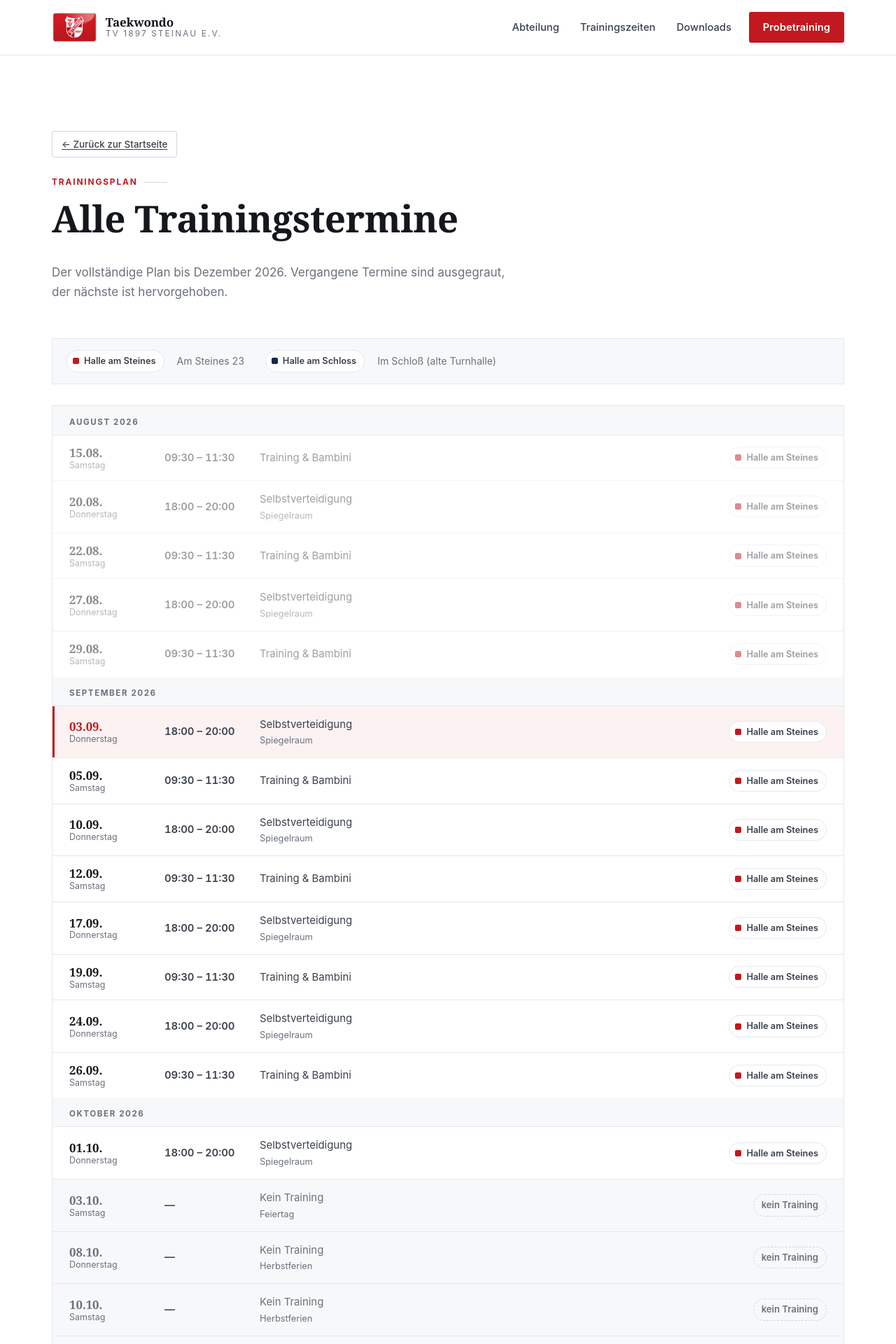
After one commit to JustusRoe/Taekwondo-, a PHP site: page /termine.html in a window 1280 px wide. The commit adds this page. Shown: the top 1920 px of the page at 70% size. Run offline with PHP 8.4, Linux system fonts and the light colour scheme.

Commit message:
Trainingsplan verschlankt: Startseite zeigt nur diese Woche
Die Startseite listete alle 37 Termine bis Dezember. Jetzt zeigt sie
nur die laufende Woche; alles Weitere liegt auf einer eigenen Seite.

- index.html: kompakter Kalender "Diese Woche". main.js baut daraus
  die Termine der aktuellen Woche aus trainingstermine.js. Ist die
  Woche vorbei, springt die Überschrift auf "Nächstes Training" und
  zeigt den nächsten Trainingstag. Ohne JavaScript bleibt ein Hinweis
  mit Link zum vollständigen Plan.
- termine.html (neu): eigenständige Seite mit dem kompletten Plan bis
  Dezember, statisch (funktioniert ohne JavaScript), Vergangenes
  ausgegraut, der nächste Termin hervorgehoben. Verlinkt über den
  Button "Alle Termine ansehen".
- main.js kennt jetzt zwei Kalendermodi (data-modus "woche"/"voll").
- Zurück-Link auf termine.html als tool-btn, damit das Tippziel auf
  Touch-Geräten 44 px hat (.crumb wird dort mangels mitglieder.css
  nicht gestylt).

Der Terminplan-Generator (scratchpad) erzeugt beide Fassungen aus
derselben Quelle, damit die Daten an einer Stelle bleiben.

Geprüft: Wochenansicht mit simulierten Daten (laufende Woche, Woche
vorbei, Ferienwoche), Vollseite mit 37 Terminen, kein Überlauf auf
zehn Breiten und sechs Gerätegrößen inkl. termine.html, keine zu
kleinen Tippziele, 30 von 30 Serverprüfungen bestanden.

Co-Authored-By: Claude Opus 4.8 <noreply@anthropic.com>
Claude-Session: https://claude.ai/code/session_01J4GBteVNwyNCbLw6QGuWTM

```diff
--- a/assets/css/style.css
+++ b/assets/css/style.css
@@ -711,6 +711,7 @@ p { margin: 0 0 1.1em; }
 .kalender.zeigt-alle .kal-eintrag.ist-vergangen { display: grid; opacity: .5; }
 .kalender.zeigt-alle .kal-monat.ist-vergangen { display: list-item; opacity: .6; }
 
+.kal-zurueck { display: inline-flex; margin-bottom: 26px; }
 .kal-fuss {
   margin: 0;
   padding: 16px 24px;
--- a/assets/js/main.js
+++ b/assets/js/main.js
@@ -218,62 +218,109 @@
   }
 
   /* ---------- Terminkalender ---------- */
-  /* Vergangene Termine werden ausgeblendet, der nächste hervorgehoben.
-     Ohne JavaScript bleibt schlicht die vollständige Liste stehen. */
   var kalender = document.getElementById('kalender');
   if (kalender) {
-    var eintraege = Array.prototype.slice.call(
-      kalender.querySelectorAll('.kal-eintrag[data-datum]')
-    );
     var heute = new Date();
     heute.setHours(0, 0, 0, 0);
+    var modus = kalender.dataset.modus || 'voll';
 
-    var vergangene = 0;
+    function alsDatum(iso) {
+      var t = iso.split('-');
+      return new Date(+t[0], t[1] - 1, +t[2]);
+    }
+
+    if (modus === 'voll') {
+      /* Vollständige Terminseite: vergangene Termine ausgrauen, den nächsten
+         hervorheben, sonst alles zeigen. Ohne JavaScript bleibt die Liste
+         vollständig stehen. */
+      kalender.classList.add('zeigt-alle');
       var naechsterGesetzt = false;
-
-    eintraege.forEach(function (li) {
-      var teile = li.dataset.datum.split('-');
-      var tag = new Date(+teile[0], teile[1] - 1, +teile[2]);
-
-      if (tag < heute) {
+      Array.prototype.slice.call(kalender.querySelectorAll('.kal-eintrag[data-datum]'))
+        .forEach(function (li) {
+          if (alsDatum(li.dataset.datum) < heute) {
             li.classList.add('ist-vergangen');
-        vergangene++;
           } else if (!naechsterGesetzt && !li.classList.contains('ist-frei')) {
             li.classList.add('ist-naechster');
             naechsterGesetzt = true;
           }
         });
 
-    /* Zunächst nur die nächsten acht Termine zeigen – der Rest auf Klick */
-    var kommende = eintraege.filter(function (li) {
-      return !li.classList.contains('ist-vergangen');
+    } else {
+      /* Startseite: nur die laufende Woche aus trainingstermine.js aufbauen.
+         Ist die Woche schon vorbei, wird das nächste Training gezeigt. */
+      var liste = document.getElementById('kalListe');
+      var titel = document.getElementById('kalTitel');
+      var fuss  = document.getElementById('kalFuss');
+      var termine = window.TRAININGSTERMINE || [];
+      var orte = window.TRAININGSORTE || {};
+
+      /* Montag der aktuellen Woche (Woche beginnt Montag) */
+      var montag = new Date(heute);
+      montag.setDate(montag.getDate() - ((montag.getDay() + 6) % 7));
+      var naechsterMontag = new Date(montag);
+      naechsterMontag.setDate(naechsterMontag.getDate() + 7);
+
+      var mitDatum = termine.map(function (t) {
+        return { t: t, d: alsDatum(t.datum) };
       });
-    kommende.slice(8).forEach(function (li) { li.classList.add('ist-spaeter'); });
+      var dieseWoche = mitDatum.filter(function (x) {
+        return x.d >= montag && x.d < naechsterMontag;
+      });
+      var offenInWoche = dieseWoche.filter(function (x) { return x.d >= heute; });
 
-    /* Monatsüberschriften ohne sichtbare Termine ausblenden */
-    Array.prototype.slice.call(kalender.querySelectorAll('.kal-monat'))
-      .forEach(function (monat) {
-        var sichtbar = false;
-        var el = monat.nextElementSibling;
-        while (el && !el.classList.contains('kal-monat')) {
-          if (!el.classList.contains('ist-vergangen') &&
-              !el.classList.contains('ist-spaeter')) { sichtbar = true; break; }
-          el = el.nextElementSibling;
+      var zeigen, alsWoche;
+      if (offenInWoche.length) {
+        zeigen = dieseWoche;              // ganze Woche, Vergangenes ausgegraut
+        alsWoche = true;
+      } else {
+        /* Nächsten Trainingstag suchen und dessen Einheiten zeigen */
+        var kommend = mitDatum.filter(function (x) { return x.d >= heute; });
+        if (kommend.length) {
+          var erstesDatum = kommend[0].t.datum;
+          zeigen = kommend.filter(function (x) { return x.t.datum === erstesDatum; });
+        } else {
+          zeigen = [];
         }
-        if (!sichtbar) monat.classList.add('ist-vergangen');
+        alsWoche = false;
+      }
+
+      function eintragEl(t) {
+        var teil = t.datum.split('-');
+        var frei = t.ort === 'frei';
+        var li = document.createElement('li');
+        li.className = 'kal-eintrag' + (frei ? ' ist-frei' : '');
+        li.dataset.datum = t.datum;
+        var name = (orte[t.ort] && orte[t.ort].name) || '';
+        var hinweis = t.hinweis ? ' <span class="kal-hinweis">' + t.hinweis + '</span>' : '';
+        var ort = frei
+          ? '<span class="kal-frei">kein Training</span>'
+          : '<span class="halle ort-' + t.ort + '">' + name + '</span>';
+        li.innerHTML =
+          '<span class="kal-datum"><strong>' + teil[2] + '.' + teil[1] + '.</strong>' +
+            '<span>' + t.tag + '</span></span>' +
+          '<span class="kal-zeit">' + t.zeit + '</span>' +
+          '<span class="kal-gruppe">' + t.gruppe + hinweis + '</span>' +
+          ort;
+        return li;
+      }
+
+      if (liste && zeigen.length) {
+        kalender.classList.add('zeigt-alle');   // Vergangenes ausgegraut statt versteckt
+        var naechsterOk = false;
+        zeigen.forEach(function (x) {
+          var li = eintragEl(x.t);
+          if (x.d < heute) {
+            li.classList.add('ist-vergangen');
+          } else if (!naechsterOk && x.t.ort !== 'frei') {
+            li.classList.add('ist-naechster');
+            naechsterOk = true;
+          }
+          liste.appendChild(li);
         });
-
-    var versteckt = vergangene + Math.max(0, kommende.length - 8);
-    var schalter = document.getElementById('kalAlle');
-    if (schalter && versteckt > 0) {
-      schalter.hidden = false;
-      schalter.textContent = 'Alle ' + eintraege.length + ' Termine anzeigen';
-      schalter.addEventListener('click', function () {
-        var offen = kalender.classList.toggle('zeigt-alle');
-        schalter.textContent = offen
-          ? 'Nur die nächsten Termine anzeigen'
-          : 'Alle ' + eintraege.length + ' Termine anzeigen';
-      });
+        if (titel && !alsWoche) titel.textContent = 'Nächstes Training';
+        if (fuss) fuss.hidden = true;
+      }
+      /* Ohne Termine bleibt der Hinweis in #kalFuss samt Link stehen. */
     }
   }
 
--- /dev/null
+++ b/termine.html
@@ -0,0 +1,335 @@
+<!DOCTYPE html>
+<html lang="de">
+<head>
+<meta charset="utf-8">
+<meta name="viewport" content="width=device-width, initial-scale=1">
+<meta name="robots" content="noindex, nofollow">
+<title>Alle Trainingstermine – Taekwondo im TV 1897 Steinau e.V.</title>
+<meta name="description" content="Vollständiger Trainingsplan der Taekwondo-Abteilung des TV 1897 Steinau e.V. bis Dezember 2026.">
+<link rel="stylesheet" href="assets/css/style.css">
+<link rel="icon" href="assets/img/favicon.svg" type="image/svg+xml">
+</head>
+<body>
+
+<a class="skip-link" href="#main">Zum Inhalt springen</a>
+
+<header class="site-header" id="top">
+  <div class="container header-inner">
+    <a class="brand" href="index.html" aria-label="Startseite Taekwondo im TV 1897 Steinau">
+      <img class="brand-logo" src="assets/img/tv-steinau-logo.png" alt="Wappen des TV 1897 Steinau" width="440" height="299">
+      <span class="brand-text">
+        <strong>Taekwondo</strong>
+        <span>TV 1897 Steinau e.V.</span>
+      </span>
+    </a>
+
+    <nav class="site-nav" aria-label="Hauptnavigation">
+      <ul>
+        <li><a href="index.html#abteilung">Abteilung</a></li>
+        <li><a href="index.html#trainingszeiten">Trainingszeiten</a></li>
+        <li><a href="index.html#downloads">Downloads</a></li>
+        <li><a href="index.html#kontakt" class="nav-cta">Probetraining</a></li>
+      </ul>
+    </nav>
+  </div>
+</header>
+
+<main id="main" class="section">
+  <div class="container">
+    <a class="tool-btn kal-zurueck" href="index.html#trainingszeiten">← Zurück zur Startseite</a>
+
+    <header class="section-head">
+      <p class="eyebrow">Trainingsplan</p>
+      <h1>Alle Trainingstermine</h1>
+      <p class="section-intro">
+        Der vollständige Plan bis Dezember 2026. Vergangene Termine sind ausgegraut,
+        der nächste ist hervorgehoben.
+      </p>
+    </header>
+
+    <div class="plan-legende">
+      <span class="halle ort-steines">Halle am Steines</span>
+      <span>Am Steines 23</span>
+      <span class="halle ort-schloss">Halle am Schloss</span>
+      <span>Im Schloß (alte Turnhalle)</span>
+    </div>
+
+    <div class="kalender" id="kalender" data-modus="voll">
+      <ol class="kal-liste" id="kalListe">
+        <li class="kal-monat"><span>August 2026</span></li>
+        <li class="kal-eintrag" data-datum="2026-08-15">
+          <span class="kal-datum"><strong>15.08.</strong><span>Samstag</span></span>
+          <span class="kal-zeit">09:30 – 11:30</span>
+          <span class="kal-gruppe">Training & Bambini</span>
+          <span class="halle ort-steines">Halle am Steines</span>
+        </li>
+        <li class="kal-eintrag" data-datum="2026-08-20">
+          <span class="kal-datum"><strong>20.08.</strong><span>Donnerstag</span></span>
+          <span class="kal-zeit">18:00 – 20:00</span>
+          <span class="kal-gruppe">Selbstverteidigung
+            <span class="kal-hinweis">Spiegelraum</span></span>
+          <span class="halle ort-steines">Halle am Steines</span>
+        </li>
+        <li class="kal-eintrag" data-datum="2026-08-22">
+          <span class="kal-datum"><strong>22.08.</strong><span>Samstag</span></span>
+          <span class="kal-zeit">09:30 – 11:30</span>
+          <span class="kal-gruppe">Training & Bambini</span>
+          <span class="halle ort-steines">Halle am Steines</span>
+        </li>
+        <li class="kal-eintrag" data-datum="2026-08-27">
+          <span class="kal-datum"><strong>27.08.</strong><span>Donnerstag</span></span>
+          <span class="kal-zeit">18:00 – 20:00</span>
+          <span class="kal-gruppe">Selbstverteidigung
+            <span class="kal-hinweis">Spiegelraum</span></span>
+          <span class="halle ort-steines">Halle am Steines</span>
+        </li>
+        <li class="kal-eintrag" data-datum="2026-08-29">
+          <span class="kal-datum"><strong>29.08.</strong><span>Samstag</span></span>
+          <span class="kal-zeit">09:30 – 11:30</span>
+          <span class="kal-gruppe">Training & Bambini</span>
+          <span class="halle ort-steines">Halle am Steines</span>
+        </li>
+        <li class="kal-monat"><span>September 2026</span></li>
+        <li class="kal-eintrag" data-datum="2026-09-03">
+          <span class="kal-datum"><strong>03.09.</strong><span>Donnerstag</span></span>
+          <span class="kal-zeit">18:00 – 20:00</span>
+          <span class="kal-gruppe">Selbstverteidigung
+            <span class="kal-hinweis">Spiegelraum</span></span>
+          <span class="halle ort-steines">Halle am Steines</span>
+        </li>
+        <li class="kal-eintrag" data-datum="2026-09-05">
+          <span class="kal-datum"><strong>05.09.</strong><span>Samstag</span></span>
+          <span class="kal-zeit">09:30 – 11:30</span>
+          <span class="kal-gruppe">Training & Bambini</span>
+          <span class="halle ort-steines">Halle am Steines</span>
+        </li>
+        <li class="kal-eintrag" data-datum="2026-09-10">
+          <span class="kal-datum"><strong>10.09.</strong><span>Donnerstag</span></span>
+          <span class="kal-zeit">18:00 – 20:00</span>
+          <span class="kal-gruppe">Selbstverteidigung
+            <span class="kal-hinweis">Spiegelraum</span></span>
+          <span class="halle ort-steines">Halle am Steines</span>
+        </li>
+        <li class="kal-eintrag" data-datum="2026-09-12">
+          <span class="kal-datum"><strong>12.09.</strong><span>Samstag</span></span>
+          <span class="kal-zeit">09:30 – 11:30</span>
+          <span class="kal-gruppe">Training & Bambini</span>
+          <span class="halle ort-steines">Halle am Steines</span>
+        </li>
+        <li class="kal-eintrag" data-datum="2026-09-17">
+          <span class="kal-datum"><strong>17.09.</strong><span>Donnerstag</span></span>
+          <span class="kal-zeit">18:00 – 20:00</span>
+          <span class="kal-gruppe">Selbstverteidigung
+            <span class="kal-hinweis">Spiegelraum</span></span>
+          <span class="halle ort-steines">Halle am Steines</span>
+        </li>
+        <li class="kal-eintrag" data-datum="2026-09-19">
+          <span class="kal-datum"><strong>19.09.</strong><span>Samstag</span></span>
+          <span class="kal-zeit">09:30 – 11:30</span>
+          <span class="kal-gruppe">Training & Bambini</span>
+          <span class="halle ort-steines">Halle am Steines</span>
+        </li>
+        <li class="kal-eintrag" data-datum="2026-09-24">
+          <span class="kal-datum"><strong>24.09.</strong><span>Donnerstag</span></span>
+          <span class="kal-zeit">18:00 – 20:00</span>
+          <span class="kal-gruppe">Selbstverteidigung
+            <span class="kal-hinweis">Spiegelraum</span></span>
+          <span class="halle ort-steines">Halle am Steines</span>
+        </li>
+        <li class="kal-eintrag" data-datum="2026-09-26">
+          <span class="kal-datum"><strong>26.09.</strong><span>Samstag</span></span>
+          <span class="kal-zeit">09:30 – 11:30</span>
+          <span class="kal-gruppe">Training & Bambini</span>
+          <span class="halle ort-steines">Halle am Steines</span>
+        </li>
+        <li class="kal-monat"><span>Oktober 2026</span></li>
+        <li class="kal-eintrag" data-datum="2026-10-01">
+          <span class="kal-datum"><strong>01.10.</strong><span>Donnerstag</span></span>
+          <span class="kal-zeit">18:00 – 20:00</span>
+          <span class="kal-gruppe">Selbstverteidigung
+            <span class="kal-hinweis">Spiegelraum</span></span>
+          <span class="halle ort-steines">Halle am Steines</span>
+        </li>
+        <li class="kal-eintrag ist-frei" data-datum="2026-10-03">
+          <span class="kal-datum"><strong>03.10.</strong><span>Samstag</span></span>
+          <span class="kal-zeit">—</span>
+          <span class="kal-gruppe">Kein Training
+            <span class="kal-hinweis">Feiertag</span></span>
+          <span class="kal-frei">kein Training</span>
+        </li>
+        <li class="kal-eintrag ist-frei" data-datum="2026-10-08">
+          <span class="kal-datum"><strong>08.10.</strong><span>Donnerstag</span></span>
+          <span class="kal-zeit">—</span>
+          <span class="kal-gruppe">Kein Training
+            <span class="kal-hinweis">Herbstferien</span></span>
+          <span class="kal-frei">kein Training</span>
+        </li>
+        <li class="kal-eintrag ist-frei" data-datum="2026-10-10">
+          <span class="kal-datum"><strong>10.10.</strong><span>Samstag</span></span>
+          <span class="kal-zeit">—</span>
+          <span class="kal-gruppe">Kein Training
+            <span class="kal-hinweis">Herbstferien</span></span>
+          <span class="kal-frei">kein Training</span>
+        </li>
+        <li class="kal-eintrag ist-frei" data-datum="2026-10-15">
+          <span class="kal-datum"><strong>15.10.</strong><span>Donnerstag</span></span>
+          <span class="kal-zeit">—</span>
+          <span class="kal-gruppe">Kein Training
+            <span class="kal-hinweis">Herbstferien</span></span>
+          <span class="kal-frei">kein Training</span>
+        </li>
+        <li class="kal-eintrag ist-frei" data-datum="2026-10-17">
+          <span class="kal-datum"><strong>17.10.</strong><span>Samstag</span></span>
+          <span class="kal-zeit">—</span>
+          <span class="kal-gruppe">Kein Training
+            <span class="kal-hinweis">Herbstferien</span></span>
+          <span class="kal-frei">kein Training</span>
+        </li>
+        <li class="kal-eintrag" data-datum="2026-10-22">
+          <span class="kal-datum"><strong>22.10.</strong><span>Donnerstag</span></span>
+          <span class="kal-zeit">18:00 – 20:00</span>
+          <span class="kal-gruppe">Selbstverteidigung
+            <span class="kal-hinweis">Spiegelraum</span></span>
+          <span class="halle ort-steines">Halle am Steines</span>
+        </li>
+        <li class="kal-eintrag" data-datum="2026-10-24">
+          <span class="kal-datum"><strong>24.10.</strong><span>Samstag</span></span>
+          <span class="kal-zeit">09:30 – 11:30</span>
+          <span class="kal-gruppe">Training & Bambini</span>
+          <span class="halle ort-steines">Halle am Steines</span>
+        </li>
+        <li class="kal-eintrag" data-datum="2026-10-29">
+          <span class="kal-datum"><strong>29.10.</strong><span>Donnerstag</span></span>
+          <span class="kal-zeit">18:00 – 20:00</span>
+          <span class="kal-gruppe">Selbstverteidigung
+            <span class="kal-hinweis">Spiegelraum</span></span>
+          <span class="halle ort-steines">Halle am Steines</span>
+        </li>
+        <li class="kal-eintrag" data-datum="2026-10-31">
+          <span class="kal-datum"><strong>31.10.</strong><span>Samstag</span></span>
+          <span class="kal-zeit">09:30 – 11:30</span>
+          <span class="kal-gruppe">Training & Bambini</span>
+          <span class="halle ort-steines">Halle am Steines</span>
+        </li>
+        <li class="kal-monat"><span>November 2026</span></li>
+        <li class="kal-eintrag" data-datum="2026-11-05">
+          <span class="kal-datum"><strong>05.11.</strong><span>Donnerstag</span></span>
+          <span class="kal-zeit">18:00 – 20:00</span>
+          <span class="kal-gruppe">Selbstverteidigung
+            <span class="kal-hinweis">Spiegelraum</span></span>
+          <span class="halle ort-steines">Halle am Steines</span>
+        </li>
+        <li class="kal-eintrag" data-datum="2026-11-07">
+          <span class="kal-datum"><strong>07.11.</strong><span>Samstag</span></span>
+          <span class="kal-zeit">09:30 – 11:30</span>
+          <span class="kal-gruppe">Training & Bambini</span>
+          <span class="halle ort-steines">Halle am Steines</span>
+        </li>
+        <li class="kal-eintrag" data-datum="2026-11-12">
+          <span class="kal-datum"><strong>12.11.</strong><span>Donnerstag</span></span>
+          <span class="kal-zeit">18:00 – 20:00</span>
+          <span class="kal-gruppe">Selbstverteidigung
+            <span class="kal-hinweis">Spiegelraum</span></span>
+          <span class="halle ort-steines">Halle am Steines</span>
+        </li>
+        <li class="kal-eintrag" data-datum="2026-11-14">
+          <span class="kal-datum"><strong>14.11.</strong><span>Samstag</span></span>
+          <span class="kal-zeit">09:30 – 11:30</span>
+          <span class="kal-gruppe">Training & Bambini
+            <span class="kal-hinweis">Bambini erst ab 11:30 Uhr</span></span>
+          <span class="halle ort-schloss">Halle am Schloss</span>
+        </li>
+        <li class="kal-eintrag" data-datum="2026-11-19">
+          <span class="kal-datum"><strong>19.11.</strong><span>Donnerstag</span></span>
+          <span class="kal-zeit">18:00 – 20:00</span>
+          <span class="kal-gruppe">Selbstverteidigung
+            <span class="kal-hinweis">Spiegelraum</span></span>
+          <span class="halle ort-steines">Halle am Steines</span>
+        </li>
+        <li class="kal-eintrag" data-datum="2026-11-21">
+          <span class="kal-datum"><strong>21.11.</strong><span>Samstag</span></span>
+          <span class="kal-zeit">09:30 – 11:30</span>
+          <span class="kal-gruppe">Training & Bambini
+            <span class="kal-hinweis">Bambini erst ab 11:30 Uhr</span></span>
+          <span class="halle ort-schloss">Halle am Schloss</span>
+        </li>
+        <li class="kal-eintrag" data-datum="2026-11-26">
+          <span class="kal-datum"><strong>26.11.</strong><span>Donnerstag</span></span>
+          <span class="kal-zeit">18:00 – 20:00</span>
+          <span class="kal-gruppe">Selbstverteidigung
+            <span class="kal-hinweis">Spiegelraum</span></span>
+          <span class="halle ort-steines">Halle am Steines</span>
+        </li>
+        <li class="kal-eintrag" data-datum="2026-11-28">
+          <span class="kal-datum"><strong>28.11.</strong><span>Samstag</span></span>
+          <span class="kal-zeit">09:30 – 11:30</span>
+          <span class="kal-gruppe">Training & Bambini</span>
+          <span class="halle ort-steines">Halle am Steines</span>
+        </li>
+        <li class="kal-monat"><span>Dezember 2026</span></li>
+        <li class="kal-eintrag" data-datum="2026-12-03">
+          <span class="kal-datum"><strong>03.12.</strong><span>Donnerstag</span></span>
+          <span class="kal-zeit">18:00 – 20:00</span>
+          <span class="kal-gruppe">Selbstverteidigung
+            <span class="kal-hinweis">Spiegelraum</span></span>
+          <span class="halle ort-steines">Halle am Steines</span>
+        </li>
+        <li class="kal-eintrag" data-datum="2026-12-05">
+          <span class="kal-datum"><strong>05.12.</strong><span>Samstag</span></span>
+          <span class="kal-zeit">09:30 – 11:30</span>
+          <span class="kal-gruppe">Training & Bambini
+            <span class="kal-hinweis">Bambini erst ab 11:30 Uhr</span></span>
+          <span class="halle ort-schloss">Halle am Schloss</span>
+        </li>
+        <li class="kal-eintrag" data-datum="2026-12-10">
+          <span class="kal-datum"><strong>10.12.</strong><span>Donnerstag</span></span>
+          <span class="kal-zeit">18:00 – 20:00</span>
+          <span class="kal-gruppe">Selbstverteidigung
+            <span class="kal-hinweis">Spiegelraum</span></span>
+          <span class="halle ort-steines">Halle am Steines</span>
+        </li>
+        <li class="kal-eintrag" data-datum="2026-12-12">
+          <span class="kal-datum"><strong>12.12.</strong><span>Samstag</span></span>
+          <span class="kal-zeit">09:30 – 11:30</span>
+          <span class="kal-gruppe">Training & Bambini
+            <span class="kal-hinweis">Bambini erst ab 11:30 Uhr</span></span>
+          <span class="halle ort-schloss">Halle am Schloss</span>
+        </li>
+        <li class="kal-eintrag" data-datum="2026-12-17">
+          <span class="kal-datum"><strong>17.12.</strong><span>Donnerstag</span></span>
+          <span class="kal-zeit">18:00 – 20:00</span>
+          <span class="kal-gruppe">Selbstverteidigung
+            <span class="kal-hinweis">Spiegelraum</span></span>
+          <span class="halle ort-steines">Halle am Steines</span>
+        </li>
+        <li class="kal-eintrag" data-datum="2026-12-19">
+          <span class="kal-datum"><strong>19.12.</strong><span>Samstag</span></span>
+          <span class="kal-zeit">09:30 – 11:30</span>
+          <span class="kal-gruppe">Training & Bambini
+            <span class="kal-hinweis">Bambini erst ab 11:30 Uhr</span></span>
+          <span class="halle ort-schloss">Halle am Schloss</span>
+        </li>
+      </ol>
+      <p class="kal-fuss">
+        Stand des Plans: bis Dezember 2026. In den Ferien und an Feiertagen findet kein
+        Training statt.
+      </p>
+    </div>
+  </div>
+</main>
+
+<footer class="site-footer">
+  <div class="container footer-bottom" style="border-top:0;">
+    <p>© <span id="year">2026</span> TV 1897 Steinau e.V. </p>
+    <ul>
+      <li><a href="impressum.html">Impressum</a></li>
+      <li><a href="datenschutz.html">Datenschutz</a></li>
+      <li><a href="index.html">Startseite</a></li>
+    </ul>
+  </div>
+</footer>
+
+<script src="assets/js/trainingstermine.js"></script>
+<script src="assets/js/main.js"></script>
+</body>
+</html>
```
Also changed, not shown: index.html (+8 -263 lines), test/check.php (+7 -2 lines). Lines whose indentation alone changed are shown as unchanged.
